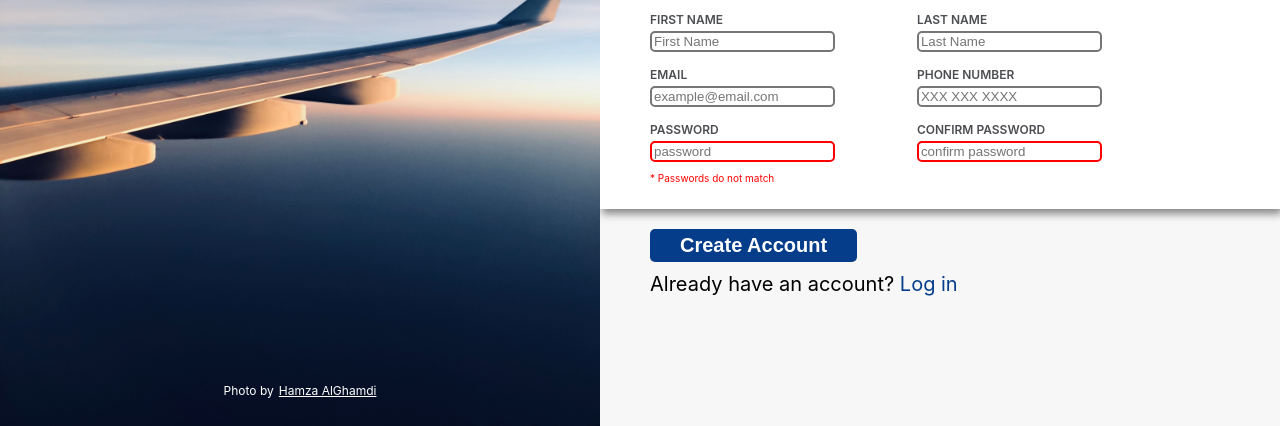
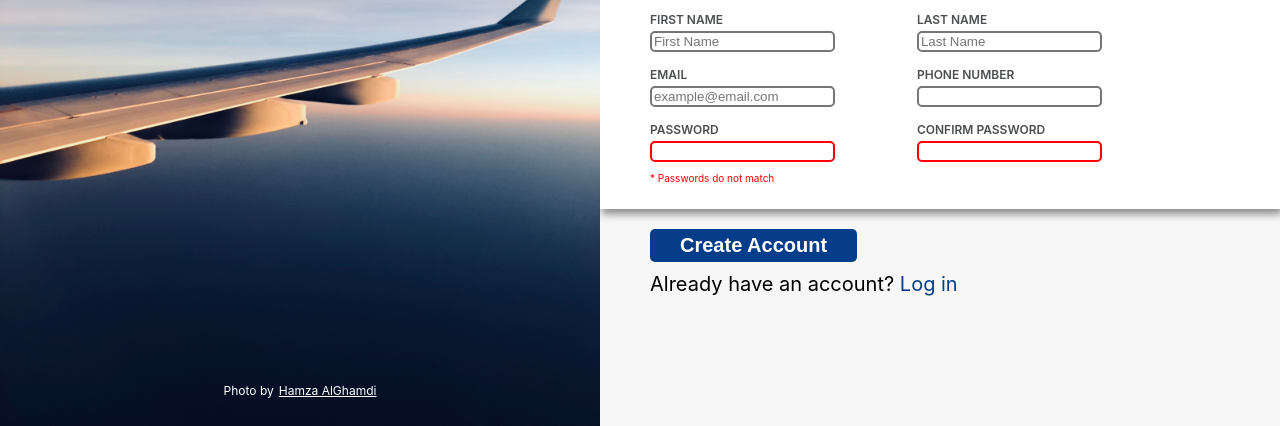
Before and after one commit to gequalspisquared/sign-up-form, a plain HTML site: page index.html in a window 1280 px wide. Shown: the part 374-800 px from the top of the page. Drawn offline with Linux system fonts and the light colour scheme.

Commit message:
Alter input placeholders

```diff
--- a/index.html
+++ b/index.html
@@ -64,20 +64,20 @@
                 <div>
                 <label for="phone_num">PHONE NUMBER</label>
                 <input type="tel" id="phone_num" name="phone_num"
-                       placeholder="XXX XXX XXXX">
+                       placeholder="">
                 </div>
 
                 <div>
                 <label for="password">PASSWORD</label>
                 <input type="password" id="password" name="password"
-                       placeholder="password" minlength="6" maxlength="20">
+                       placeholder="" minlength="6" maxlength="20">
                 <p class="error"></p>
                 </div>
 
                 <div>
                 <label for="confirm">CONFIRM PASSWORD</label>
                 <input type="password" id="confirm" name="confirm"
-                       placeholder="confirm password" minlength="6" maxlength="20">
+                       placeholder="" minlength="6" maxlength="20">
                 </div>
             </form>
 
```
